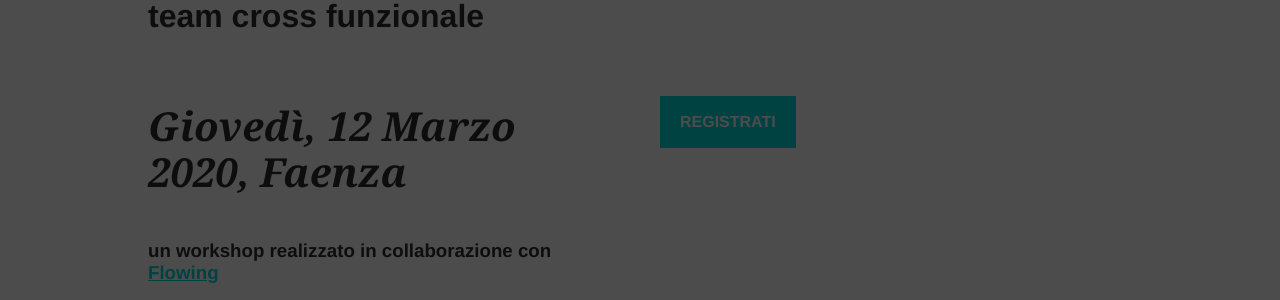
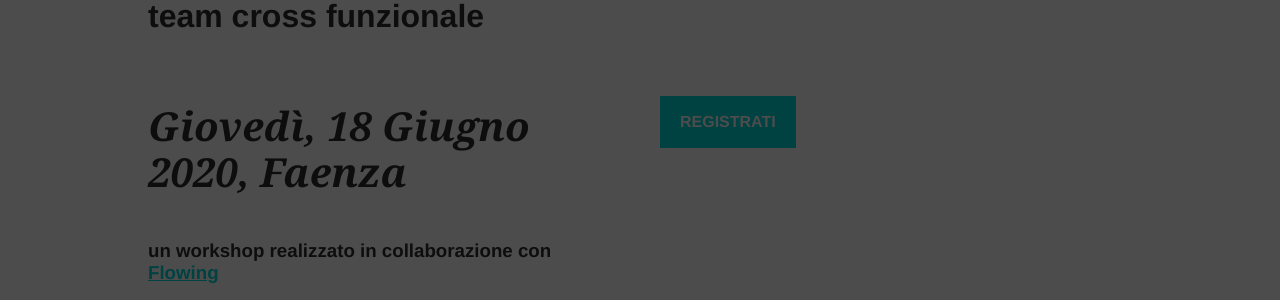
Before and after one commit to pantarei-mb/2020.cssday.it, a Jekyll site: the page built from workshop.html, in a window 1280 px wide and 900 px high, scrolled down 601 px. Shown: the part 162-462 px from the top of the window. Built offline with Jekyll 4.4.1, drawn with Linux system fonts in a browser that asks for light colours; some web fonts are replaced.

Commit message:
Update workshop.html

```diff
--- a/workshop.html
+++ b/workshop.html
@@ -12,7 +12,7 @@ title: I Design System come linguaggio condiviso un workshop di FLOWING
 
     <div class="row  row--2">
         <div class="row__column row__column--no-line-height">
-            <h1 class="conf-infos__title">Giovedì, 12 Marzo 2020, Faenza</h1>
+            <h1 class="conf-infos__title">Giovedì, 18 Giugno 2020, Faenza</h1>
 
             <br>
             <h3 class="row__title">un workshop realizzato in collaborazione con
```
